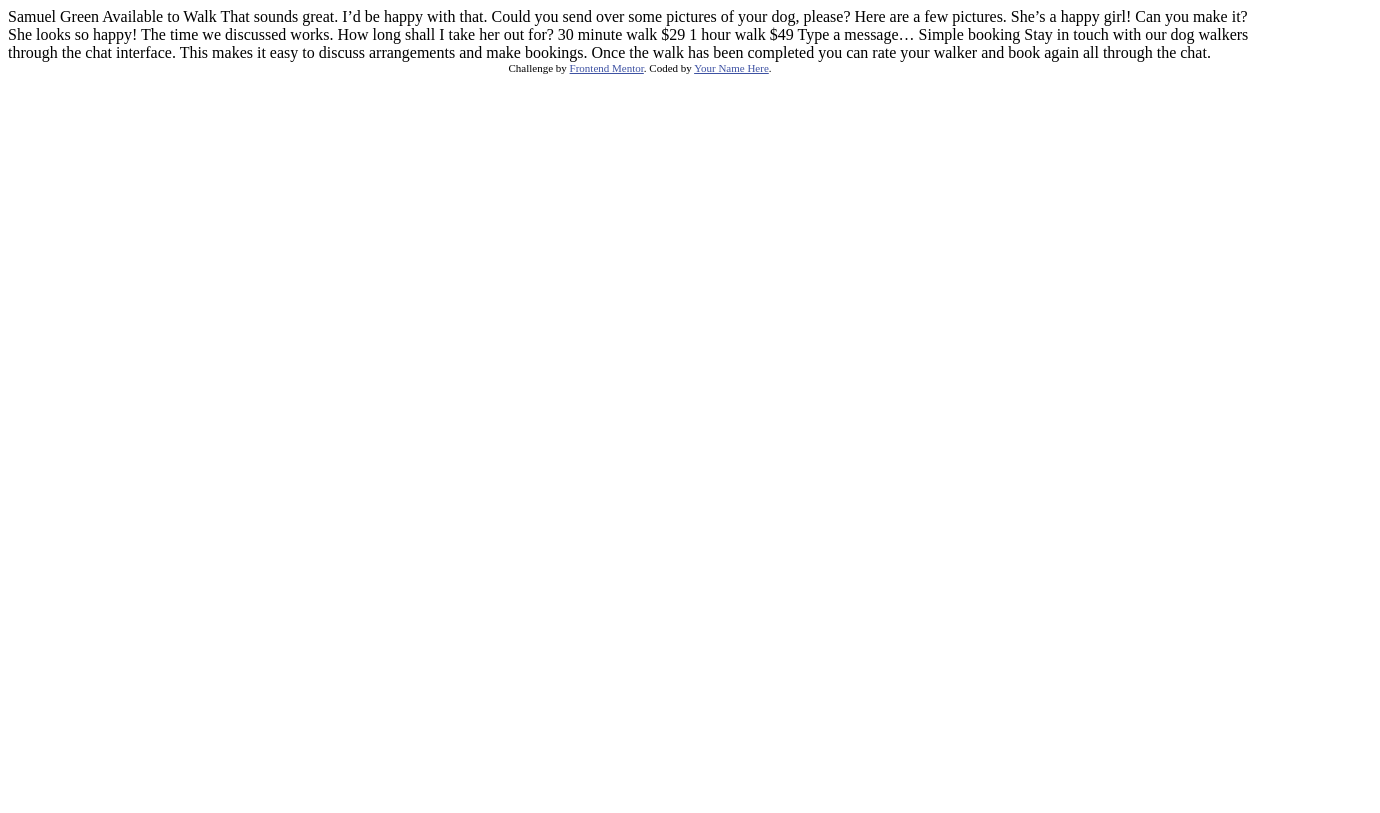
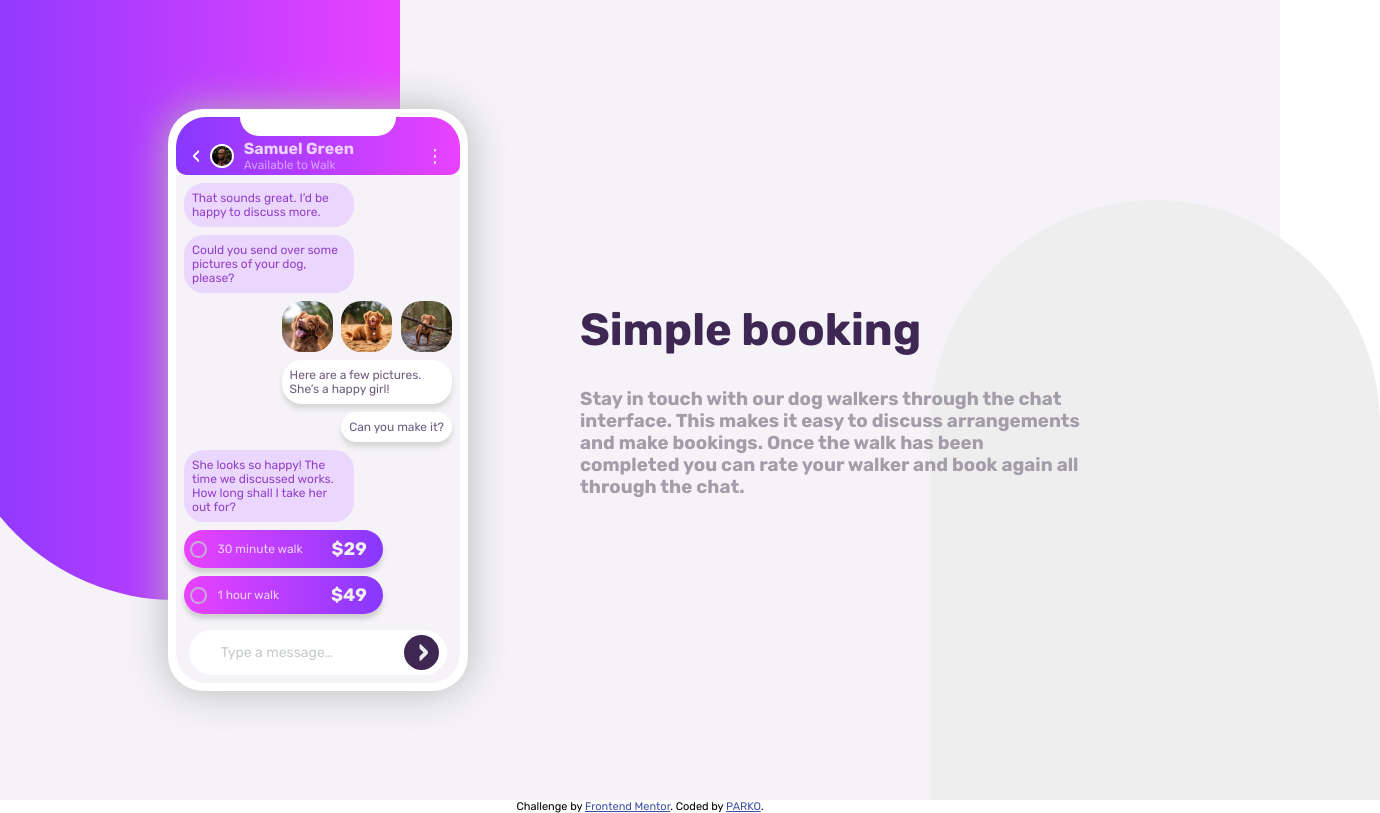
Before and after one commit to PARKO001/chat-app-css-illustration-master, a plain HTML site: page index.html in a window 1280 px wide. Shown: the whole page, 1380 px wide, since content can reach past the window. Drawn offline with Linux system fonts and the light colour scheme.

Commit message:
finilisation

```diff
--- a/index.html
+++ b/index.html
@@ -2,50 +2,77 @@
 <html lang="en">
 <head>
   <meta charset="UTF-8">
-  <meta name="viewport" content="width=device-width, initial-scale=1.0"> <!-- displays site properly based on user's device -->
+  <meta name="viewport" content="width=device-width, initial-scale=1.0">
 
   <link rel="icon" type="image/png" sizes="32x32" href="./images/favicon-32x32.png">
 
-  <title>Frontend Mentor | [Challenge Name Here]</title>
-
-  <!-- Feel free to remove these styles or customise in your own stylesheet 👍 -->
-  <style>
-    .attribution { font-size: 11px; text-align: center; }
-    .attribution a { color: hsl(228, 45%, 44%); }
-  </style>
+  <title>Frontend Mentor | Chat app CSS illustration</title>
+  <link rel="stylesheet" href="style.css">
 </head>
 <body>
+  <div class="background" id="background1"></div>
+  <div class="background" id="background2"></div>
+  <div class="container flex_prop">
+    <div class="mobile flex_prop">
+      <div class="top flex_prop">
+        <div class="notch"></div>
+        <div class="profilebar">
+          <span id="span1">&#8249;</span>
+          <img src="./images/avatar.jpg" alt="">
+          <ul>
+            <li><h4>Samuel Green</h4></li>
+            <li><p>Available to Walk</p></li>
+          </ul>
+          <span id="span2">&#8942;</span>
+        </div>
+      </div>
+      <div class="bottom flex_prop">
+        <div class="msgreceived">
+          That sounds great. I’d be happy to discuss more.
+        </div>
+        <div class="msgreceived">
+          Could you send over some pictures of your dog, please?
+        </div>
+        <div class="imgsent ">
+          <img src="./images/dog-image-1.jpg" alt="">
+          <img src="./images/dog-image-2.jpg" alt="">
+          <img src="./images/dog-image-3.jpg" alt="">
+        </div>
+        <div class="msgsent" id="first">Here are a few pictures. She’s a happy girl!</div>
+        <div class="msgsent" id="second">Can you make it?</div>
+        <div class="msgreceived">
+          She looks so happy! The time we discussed works. How long shall I take her out for?
+        </div>
+        <div class="ratemsg" id="rate1">
+          <div class="leftring"></div>
+          <p>30 minute walk</p>
+          <div class="rate">$29</div>
+        </div>
+        <div class="ratemsg" id="rate2">
+          <div class="leftring"></div>
+          <p>1 hour walk</p>
+          <div class="rate">$49</div>
+        </div>
+        <div class="messagebar ">
+          <p>Type a message…</p>
+          <div class="rightcircle flex_prop">
+            <span>&#8250;</span>
+          </div>
+        </div>
+      </div>
+    </div>
+    <div class="remaining">
+      <h1>Simple booking</h1>
+      <h3>Stay in touch with our dog walkers through the chat interface. This makes it easy to
+        discuss arrangements and make bookings. Once the walk has been completed you can rate
+        your walker and book again all through the chat.</h3>
+    </div>
+  </div>
 
-  Samuel Green
-  Available to Walk
-
-  That sounds great. I’d be happy with that.
-
-  Could you send over some pictures of your dog, please?
-
-  Here are a few pictures. She’s a happy girl!
-
-  Can you make it?
-
-  She looks so happy! The time we discussed works. How long shall I take her out for?
-
-  30 minute walk
-  $29
-
-  1 hour walk
-  $49
-
-  Type a message…
-
-  Simple booking
-
-  Stay in touch with our dog walkers through the chat interface. This makes it easy to
-  discuss arrangements and make bookings. Once the walk has been completed you can rate
-  your walker and book again all through the chat.
 
   <div class="attribution">
     Challenge by <a href="https://www.frontendmentor.io?ref=challenge" target="_blank">Frontend Mentor</a>.
-    Coded by <a href="#">Your Name Here</a>.
+    Coded by <a href="https://github.com/PARKO001" target="_blank">PARKO</a>.
   </div>
 </body>
 </html>
--- /dev/null
+++ b/style.css
@@ -0,0 +1,318 @@
+@import url('https://fonts.googleapis.com/css2?family=Rubik:wght@400;500;700&display=swap');
+
+:root {
+    /* (sub-heading at the top of the app UI) */
+    --Pale-Violet: hsl(276, 100%, 81%);
+    /* -(chat on the left) */
+    --Moderate-Violet: hsl(276, 55%, 52%);
+    /* (chat on the right) */
+    --Desaturated-Dark-Violet: hsl(271, 15%, 43%);
+    /* (placeholder text) */
+    --Grayish-Blue: hsl(206, 6%, 79%);
+    /* (main heading) */
+    --Very-Dark-Desaturated-Violet: hsl(271, 36%, 24%);
+    /* (paragraph) */
+    --Dark-Grayish-Violet: hsl(270, 7%, 64%);
+
+    /* #### Gradients */
+    --Light-Magenta: hsl(293, 100%, 63%);
+    --Light-Violet: hsl(264, 100%, 61%);
+
+    /* ### Secondary */
+    --White: hsl(0, 0%, 100%);
+    /* (app background) */
+    --Light-Grayish-Violet: hsl(270, 20%, 96%);
+    /* (submit button background) */
+    --Very-Dark-Desaturated-Violet: hsl(271, 36%, 24%);
+    /* (radio button outline) */
+    --Very-Light-Magenta: hsl(289, 100%, 72%);
+}
+
+* {
+    margin: 0;
+    padding: 0;
+    box-sizing: border-box;
+}
+
+body {
+    font-family: 'Rubik', sans-serif;
+}
+
+/* general properties*/
+.flex_prop {
+    display: flex;
+    align-items: center;
+    justify-content: center;
+}
+
+p {
+    font-size: 12px;
+}
+
+/*  */
+.background {
+    position: absolute;
+    width: 450px;
+    height: 600px;
+    border-radius: 0 0 250px 250px;
+    z-index: 2;
+}
+
+#background1 {
+    background: linear-gradient(to right, var(--Light-Violet), var(--Light-Magenta));
+    top: 0px;
+    left: -250px;
+}
+
+#background2 {
+    /* translate: rotate(180deg); */
+    transform: rotate(180deg);
+    right: -250px;
+    bottom: 0px;
+    background-color: rgb(238, 238, 238);
+}
+
+.container {
+    /* height: auto;
+    width: auto; */
+    /* border: 2px solid green; */
+    flex-direction: column;
+    background-color: var(--Light-Grayish-Violet);
+}
+
+.mobile {
+    height: auto;
+    width: 300px;
+    /* border: 2px solid red; */
+    flex-direction: column;
+    background-color: var(--White);
+    padding: .5rem;
+    border-radius: 35px;
+    box-shadow: 0 0 40px rgb(182, 182, 182);
+    margin-top: 5rem;
+    z-index: 3;
+}
+
+.top {
+    height: auto;
+    width: 100%;
+    flex-direction: column;
+    background: linear-gradient(to right, var(--Light-Violet), var(--Light-Magenta));
+    border-radius: 30px 30px 10px 10px;
+
+}
+
+.top ul {
+    list-style: none;
+}
+
+.notch {
+    width: 55%;
+    height: 1.2rem;
+    background-color: white;
+    border-radius: 0 0 20px 20px;
+}
+
+.profilebar {
+    /* background-color: rgb(196, 126, 126); */
+    width: inherit;
+    padding: .2rem 1rem;
+    display: flex;
+    align-items: center;
+    color: hsl(274, 100%, 91%);
+}
+
+.profilebar p {
+    color: var(--Pale-Violet);
+}
+
+.profilebar img {
+    height: 1.5rem;
+    border-radius: 50%;
+    border: 2px solid white;
+    margin: 0 .6rem;
+}
+
+.profilebar span {
+    color: transparent;
+    text-shadow: 0 0 0 white;
+    font-size: x-large;
+}
+
+.profilebar #span2 {
+    margin-left: auto;
+    font-size: large;
+}
+
+.bottom {
+    background-color: var(--Light-Grayish-Violet);
+    flex-direction: column;
+    padding-top: .5rem;
+    border-radius: 0 0 30px 30px;
+}
+
+.msgreceived {
+    height: auto;
+    width: 60%;
+    padding: .5rem;
+    margin: 0 0 .5rem .5rem;
+    display: flex;
+    align-items: center;
+    /* border: 2px solid orchid; */
+    font-size: 12px;
+    background-color: hsl(271, 95%, 92%);
+    color: var(--Moderate-Violet);
+    border-radius: 20px;
+    /* justify-self: flex-start; */
+    align-self: flex-start;
+}
+
+.imgsent {
+    width: 60%;
+    /* border: 2px solid salmon; */
+    display: flex;
+    flex-direction: row;
+    align-items: center;
+    justify-content: space-between;
+    align-self: self-end;
+    margin: 0 .5rem .5rem 0;
+}
+
+.imgsent img {
+    width: 3.2rem;
+    border-radius: 20px;
+}
+
+.msgsent {
+    width: auto;
+    max-width: 60%;
+    background-color: var(--White);
+    margin: 0 .5rem .5rem 0;
+    align-self: flex-end;
+    padding: .5rem;
+    font-size: 12px;
+    border-radius: 20px;
+    box-shadow: 0 5px 5px rgb(215, 215, 215);
+    color: var(--Desaturated-Dark-Violet);
+}
+
+.ratemsg {
+    /* border: 2px solid red; */
+    width: 70%;
+    height: auto;
+    align-self: flex-start;
+    margin: 0 0 .5rem .5rem;
+    padding: .5rem;
+    display: flex;
+    align-items: center;
+    background: linear-gradient(to left, var(--Light-Violet), var(--Light-Magenta));
+    border-radius: 20px;
+    color: hsl(274, 100%, 91%);
+    box-shadow: 0 5px 5px rgb(208, 208, 208);
+}
+
+.ratemsg .leftring {
+    height: .8rem;
+    width: .8rem;
+    border-radius: 50%;
+    margin-right: .8rem;
+    box-shadow: 0 0 0 2px hsl(275, 32%, 76%);
+}
+
+.ratemsg .rate {
+    margin-left: auto;
+    margin-right: .5rem;
+    font-weight: 700;
+    color: rgb(241, 240, 240);
+    font-size: large;
+}
+
+.messagebar {
+    /* border: 2px solid red; */
+    margin: .5rem .5rem .5rem .5rem;
+    width: calc(100% - 1.6rem);
+    height: 2.8rem;
+    border-radius: 50px;
+    display: flex;
+    align-items: center;
+    padding-left: 2rem;
+    padding-right: .5rem;
+    background-color: var(--White);
+    color: var(--Grayish-Blue);
+}
+
+.messagebar p {
+    font-size: 14px;
+}
+
+.messagebar .rightcircle {
+    width: 2.2rem;
+    height: 2.2rem;
+    background-color: var(--Very-Dark-Desaturated-Violet);
+    border-radius: 50%;
+    margin-left: auto;
+}
+
+.messagebar .rightcircle span {
+    font-size: xx-large;
+    font-weight: 700;
+    color: rgb(236, 236, 236);
+    margin-left: .2rem;
+    margin-bottom: .1rem;
+}
+
+.remaining {
+    /* border: 2px solid red; */
+    text-align: center;
+    margin: 5rem 2rem;
+    max-width: 500px;
+    z-index: 3;
+}
+
+.remaining h1 {
+    font-size: 45px;
+    color: var(--Very-Dark-Desaturated-Violet);
+    margin-bottom: 2rem;
+    font-weight: 700;
+}
+
+.remaining h3 {
+    color: var(--Dark-Grayish-Violet);
+    font-weight: 550;
+}
+
+.attribution {
+    font-size: 11px;
+    text-align: center;
+}
+
+.attribution a {
+    color: hsl(228, 45%, 44%);
+}
+.attribution a:hover{
+    color: hsl(228, 51%, 64%);
+}
+@media only screen and (min-width:1000px) {
+    .container {
+        flex-direction: row;
+        height: 100vh;
+        gap: 5rem;
+    }
+
+    #background1 {
+        left: -50px;
+    }
+
+    #background2 {
+        right: -100px;
+        bottom: 0px;
+    }
+
+    .mobile {
+        margin-top: 0;
+    }
+
+    .remaining {
+        text-align: start;
+    }
+}
```
